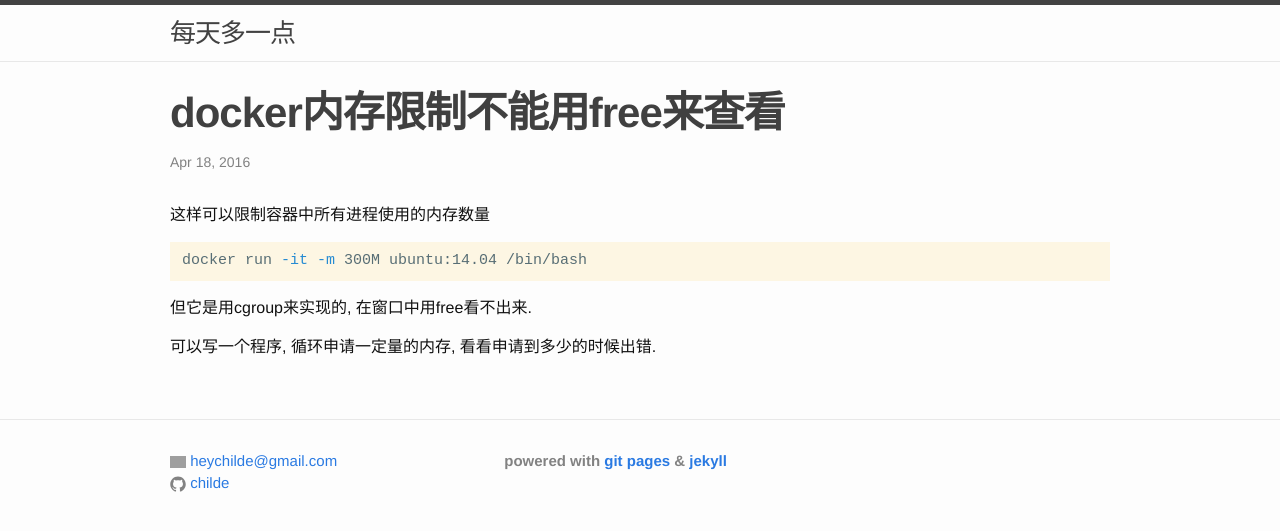
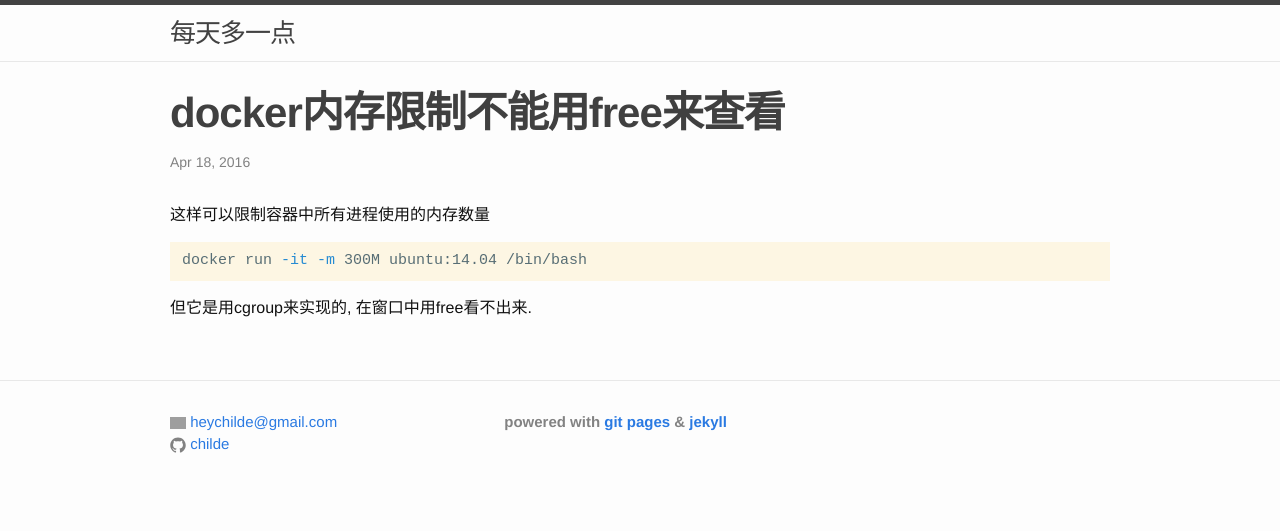
Before and after one commit to childe/gitcommit.today, a Jekyll site: the page built from _posts/2016-04-19-docker-memory-limit.md, in a window 1280 px wide. Shown: the top 531 px of the page. Built offline with Jekyll 4.4.1, drawn with Linux system fonts in a browser that asks for light colours; comment, search, counter and statistics services are not loaded; grey boxes are pictures that could not be loaded.

Commit message:
modified:   _posts/2016-04-19-docker-memory-limit.md

````diff
--- a/_posts/2016-04-19-docker-memory-limit.md
+++ b/_posts/2016-04-19-docker-memory-limit.md
@@ -11,5 +11,3 @@ docker run -it -m 300M ubuntu:14.04 /bin/bash
 ```
 
 但它是用cgroup来实现的, 在窗口中用free看不出来.
-
-可以写一个程序, 循环申请一定量的内存, 看看申请到多少的时候出错.
````
